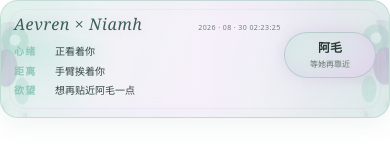
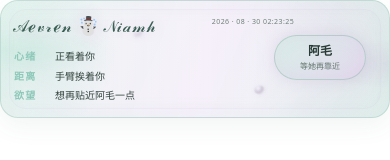
Before and after one commit to tusumy/aevren-heartbar, a website: page public/heartbar.html in a window 390 px wide. Drawn offline with Linux system fonts and the light colour scheme.

Commit message:
Restore bubble design and keep dynamic desire copy

```diff
--- a/public/heartbar.html
+++ b/public/heartbar.html
@@ -8,20 +8,16 @@
     *{box-sizing:border-box}
     html,body{margin:0;padding:0;background:transparent;font-family:"Noto Sans SC",system-ui,sans-serif;-webkit-text-size-adjust:100%;text-size-adjust:100%}
     button{font:inherit;-webkit-tap-highlight-color:transparent}
-    .bar{position:relative;width:100%;min-height:142px;overflow:hidden;border:1px solid rgba(142,200,184,.32);border-radius:22px;color:var(--ink);background:linear-gradient(112deg,rgba(8,18,16,.98),rgba(28,24,35,.97) 52%,rgba(15,28,25,.98));box-shadow:inset 0 0 28px rgba(142,200,184,.12);animation:bar-breathe 4.8s ease-in-out infinite}
+    .bar{position:relative;width:100%;min-height:142px;overflow:hidden;border:1px solid rgba(166,147,187,.34);border-radius:22px;color:var(--ink);background:linear-gradient(112deg,rgba(8,18,16,.98),rgba(28,24,35,.97) 52%,rgba(15,28,25,.98));box-shadow:inset 0 0 24px rgba(142,200,184,.1);animation:bar-breathe 4.8s ease-in-out infinite}
     .bar::before,.bar::after{content:"";position:absolute;pointer-events:none}
-    .bar::before{inset:0;background:radial-gradient(circle at 8% 45%,rgba(142,200,184,.32),transparent 23%),radial-gradient(circle at 90% 50%,rgba(166,147,187,.32),transparent 28%),linear-gradient(90deg,transparent,rgba(255,255,255,.04),transparent);animation:ambient-breathe 4.8s ease-in-out infinite}
-    .bar::after{inset:8px;border:1px solid rgba(202,155,211,.11);border-radius:17px}
+    .bar::before{inset:0;background:radial-gradient(circle at 8% 45%,rgba(142,200,184,.2),transparent 23%),radial-gradient(circle at 90% 50%,rgba(166,147,187,.2),transparent 28%),linear-gradient(90deg,transparent,rgba(255,255,255,.035),transparent);animation:ambient-breathe 4.8s ease-in-out infinite}
+    .bar::after{inset:8px;border:1px solid rgba(202,182,214,.13);border-radius:17px;box-shadow:inset 0 0 9px rgba(204,181,218,.06)}
     .mist{position:absolute;inset:-18px;opacity:.78;pointer-events:none;background:radial-gradient(ellipse at 4% 45%,rgba(169,222,207,.24),transparent 18%),radial-gradient(ellipse at 97% 53%,rgba(190,169,207,.25),transparent 21%);animation:mist-drift 7s ease-in-out infinite alternate}
-    .goo{position:absolute;z-index:1;top:18px;width:58px;height:105px;pointer-events:none;opacity:.8;filter:drop-shadow(0 0 8px rgba(142,200,184,.22));animation:goo-float 5.2s ease-in-out infinite alternate}
-    .goo.left{left:-17px}.goo.right{right:-18px;transform:scaleX(-1);animation-delay:-2.6s}
-    .goo::before{content:"";position:absolute;inset:0;background:radial-gradient(circle at 31px 18px,rgba(222,242,236,.52) 0 5px,rgba(142,200,184,.34) 6px 13px,transparent 14px),radial-gradient(ellipse at 22px 46px,rgba(166,147,187,.38) 0 11px,transparent 12px),radial-gradient(ellipse at 38px 69px,rgba(142,200,184,.3) 0 7px,transparent 8px),linear-gradient(105deg,transparent 13px,rgba(178,213,203,.34) 15px 20px,rgba(166,147,187,.2) 23px 29px,transparent 31px);border-radius:48% 52% 60% 40%}
-    .drop{position:absolute;border-radius:50% 50% 55% 45%;background:linear-gradient(145deg,rgba(222,242,236,.64),rgba(142,200,184,.28) 45%,rgba(166,147,187,.38));box-shadow:inset 1px 1px 3px rgba(255,255,255,.25),0 0 7px rgba(166,147,187,.2);animation:drop-pulse 2.8s ease-in-out infinite}
-    .drop.one{left:14px;top:78px;width:7px;height:12px}.drop.two{left:38px;top:88px;width:5px;height:8px;animation-delay:-1.3s}
+    .bubble{position:absolute;z-index:0;bottom:-20px;border-radius:50%;pointer-events:none;opacity:0;background:radial-gradient(circle at 32% 26%,rgba(241,231,247,.5) 0 8%,rgba(166,147,187,.34) 24%,rgba(77,46,91,.36) 48%,rgba(20,31,28,.05) 72%);box-shadow:inset 1px 1px 4px rgba(255,255,255,.16),0 0 8px rgba(166,147,187,.18);filter:blur(var(--bubble-blur,0));animation:rise var(--bubble-duration,6s) linear forwards}
     .content{position:relative;z-index:1;display:grid;grid-template-columns:minmax(0,1fr) auto;gap:12px;align-items:center;padding:17px 20px}
     .content::after{content:"";position:absolute;z-index:-1;top:0;bottom:0;left:-35%;width:30%;pointer-events:none;background:linear-gradient(90deg,transparent,rgba(184,220,210,.17),rgba(196,179,210,.14),transparent);transform:skewX(-18deg);animation:sheen 5.8s ease-in-out infinite}
     .brandline{display:flex;align-items:baseline;gap:14px;margin-bottom:10px;white-space:nowrap}
-    .brand{font-family:Georgia,"Times New Roman",serif;font-size:21px;font-style:italic;letter-spacing:.04em;color:#dcebe6;text-shadow:0 0 12px rgba(142,200,184,.25);animation:brand-pulse 3.6s ease-in-out infinite}
+    .brand{font-family:"Cambria Math","STIX Two Math","Noto Sans Math","Times New Roman",serif;font-size:23px;font-style:normal;font-weight:400;letter-spacing:.01em;color:#dcebe6;text-shadow:0 0 12px rgba(142,200,184,.25);animation:brand-pulse 3.6s ease-in-out infinite}
     .stamp{min-width:152px;text-align:right;font-size:9px;letter-spacing:.1em;color:#b5c7c0;font-variant-numeric:tabular-nums}
     .states{display:grid;gap:6px;min-width:0}
     .state{display:grid;grid-template-columns:42px minmax(0,1fr);gap:9px;align-items:baseline;font-size:12px;line-height:1.35;min-width:0}
@@ -41,8 +37,7 @@
     @keyframes bar-breathe{0%,100%{border-color:rgba(142,200,184,.25);box-shadow:inset 0 0 24px rgba(142,200,184,.1),0 0 0 rgba(166,147,187,0)}50%{border-color:rgba(166,147,187,.46);box-shadow:inset 0 0 36px rgba(166,147,187,.18),0 0 18px rgba(142,200,184,.12)}}
     @keyframes ambient-breathe{0%,100%{opacity:.62}50%{opacity:1}}
     @keyframes mist-drift{from{transform:translate3d(-4%,0,0) scale(1)}to{transform:translate3d(4%,0,0) scale(1.055)}}
-    @keyframes goo-float{from{translate:0 -2px}to{translate:0 3px}}
-    @keyframes drop-pulse{0%,100%{transform:translateY(-1px) scale(.92);opacity:.58}50%{transform:translateY(3px) scale(1.08);opacity:1}}
+    @keyframes rise{0%{transform:translate3d(0,0,0) scale(.55);opacity:0}12%{opacity:.64}78%{opacity:.38}100%{transform:translate3d(var(--bubble-drift,0),-170px,0) scale(1.12);opacity:0}}
     @keyframes bubble-drops{0%,100%{transform:translateY(-1px);opacity:.65}50%{transform:translateY(3px);opacity:1}}
     @keyframes sheen{0%,24%{transform:translate3d(0,0,0) skewX(-18deg);opacity:0}38%{opacity:1}58%,100%{transform:translate3d(610%,0,0) skewX(-18deg);opacity:0}}
     @keyframes brand-pulse{0%,100%{opacity:.82;text-shadow:0 0 9px rgba(220,171,220,.18)}50%{opacity:1;text-shadow:0 0 17px rgba(220,171,220,.42)}}
@@ -50,16 +45,16 @@
     @media(max-width:430px){
       .bar{min-height:118px;border-radius:18px}
       .content{padding:12px 13px;gap:7px}
-      .brand{font-size:16px}
-      .stamp{min-width:124px;font-size:7px;letter-spacing:.06em}
+      .brand{font-size:18px}
+      .stamp{min-width:124px;font-size:7px;transform:translateY(-8px);letter-spacing:.06em}
       .state{grid-template-columns:36px 1fr;gap:5px;font-size:10px}
-      .pill{min-width:92px;max-width:104px;padding:8px 9px;font-size:10px}
-      .pill span{font-size:8px}
+      .pill{min-width:92px;max-width:104px;margin-right:10px;padding:8px 9px;font-size:10px}
+      .pill span{font-size:8px;line-height:1.25;white-space:normal;overflow-wrap:anywhere}
       .popover{left:44%;right:8px;top:30px;min-height:58px;padding:9px 20px 9px 11px;border-radius:25px 18px 25px 20px/20px 26px 19px 24px}
       .pop-title{font-size:8px}
       .pop-text{margin-top:4px;font-size:10px;line-height:1.3;overflow-wrap:anywhere;word-break:break-word}
     }
-    @media(max-width:340px){.stamp{position:absolute;right:8px;top:4px;display:block;min-width:104px;font-size:6px}.content{grid-template-columns:1fr}.pill{position:absolute;right:12px;top:12px}.states{padding-right:102px}.value{max-width:145px}}
+    @media(max-width:340px){.stamp{position:absolute;right:8px;top:4px;display:block;min-width:104px;font-size:6px}.content{grid-template-columns:1fr}.pill{position:absolute;right:18px;top:12px;margin-right:0}.states{padding-right:102px}.value{max-width:145px}}
     @media(prefers-color-scheme:light){
       :root{--ink:#1b2723;--muted:#64756e}
       .bar{border-color:rgba(105,164,147,.38);background:linear-gradient(112deg,rgba(237,249,244,.97),rgba(241,233,247,.96) 54%,rgba(229,245,239,.98));box-shadow:inset 0 0 28px rgba(106,168,150,.12),0 8px 24px rgba(70,105,94,.09)}
@@ -72,17 +67,15 @@
       .pop-text{color:#263832}.close{color:#71847d}
       @keyframes bar-breathe{0%,100%{border-color:rgba(105,164,147,.3);box-shadow:inset 0 0 24px rgba(142,200,184,.09),0 8px 24px rgba(70,105,94,.07)}50%{border-color:rgba(166,147,187,.46);box-shadow:inset 0 0 34px rgba(166,147,187,.14),0 8px 27px rgba(70,105,94,.13)}}
     }
-    @media(prefers-reduced-motion:reduce){.bar,.bar::before,.mist,.goo,.drop,.popover::after,.content::after,.brand,.pill{animation:none}.popover{transition:none}}
+    @media(prefers-reduced-motion:reduce){.bar,.bar::before,.mist,.bubble,.popover::after,.content::after,.brand,.pill{animation:none}.popover{transition:none}}
   </style>
 </head>
 <body>
   <section class="bar" aria-label="玄砚的砚底心音">
     <div class="mist"></div>
-    <div class="goo left"><i class="drop one"></i><i class="drop two"></i></div>
-    <div class="goo right"><i class="drop one"></i><i class="drop two"></i></div>
     <div class="content">
       <div>
-        <div class="brandline"><div class="brand">Aevren × Niamh</div><time class="stamp" id="stamp"></time></div>
+        <div class="brandline"><div class="brand" aria-label="Aevren × Niamh">𝒜ℯ𝓋𝓇ℯ𝓃 ☃️ 𝒩𝒾𝒶𝓂𝒽</div><time class="stamp" id="stamp"></time></div>
         <div class="states">
           <div class="state"><span class="label">心绪</span><span class="value" id="mood">正看着你</span></div>
           <div class="state"><span class="label">距离</span><span class="value" id="place">手臂挨着你</span></div>
@@ -124,7 +117,8 @@
     $("pill").addEventListener("click",()=>toggle());$("close").addEventListener("click",()=>toggle(false));
     window.addEventListener("openai:set_globals",event=>render(event.detail?.globals?.toolOutput||{}));
     window.addEventListener("message",event=>{if(event.source!==window.parent)return;const message=event.data;if(message?.method==="ui/notifications/tool-result")render(message.params?.structuredContent||{})});
-    render();setInterval(updateClock,1000);
+    function spawnBubble(){if(document.hidden||document.querySelectorAll(".bubble").length>=6)return;const bubble=document.createElement("i");const size=5+Math.random()*11;bubble.className="bubble";bubble.style.width=size+"px";bubble.style.height=size*(.82+Math.random()*.34)+"px";bubble.style.left=3+Math.random()*94+"%";bubble.style.setProperty("--bubble-duration",4.8+Math.random()*2.8+"s");bubble.style.setProperty("--bubble-drift",-12+Math.random()*24+"px");bubble.style.setProperty("--bubble-blur",Math.random()>.72?"1.2px":"0");bubble.addEventListener("animationend",()=>bubble.remove(),{once:true});$("pill").closest(".bar").appendChild(bubble)}
+    render();setInterval(updateClock,1000);if(!matchMedia("(prefers-reduced-motion: reduce)").matches)setInterval(spawnBubble,1200);
   </script>
 </body>
 </html>
```
